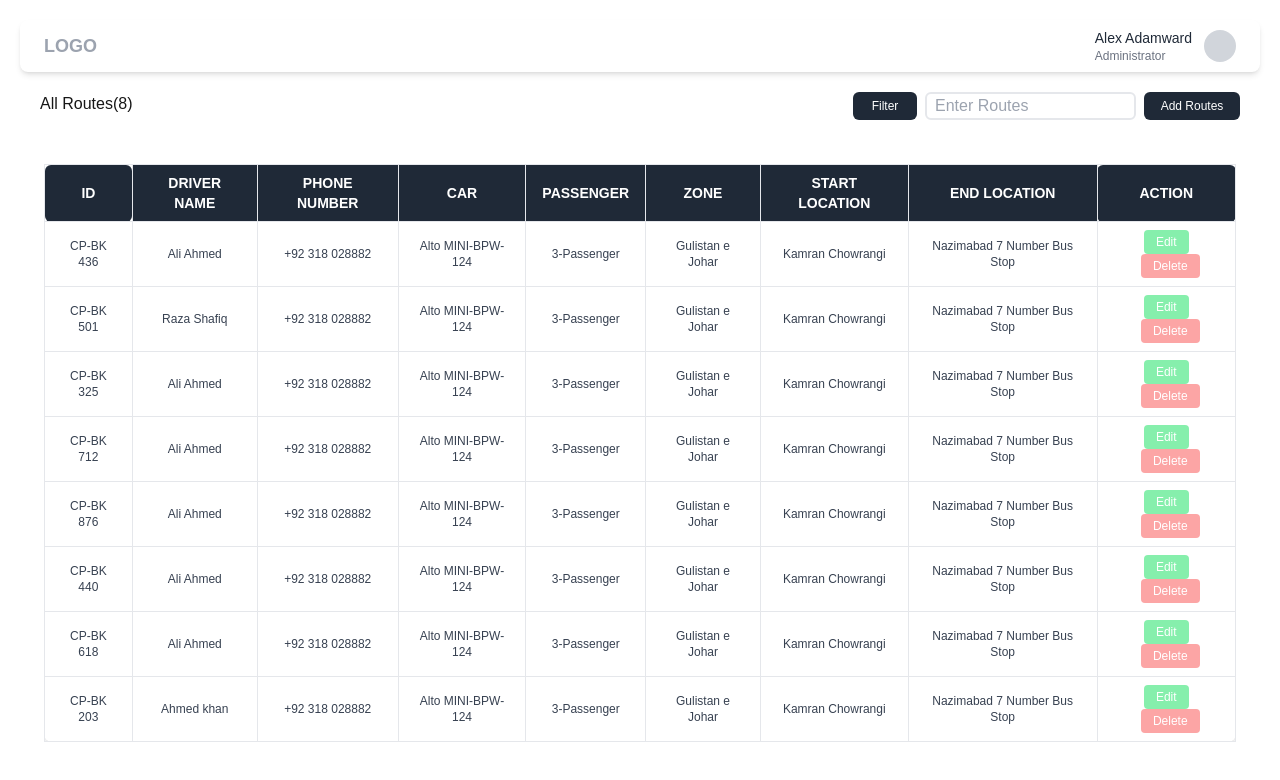
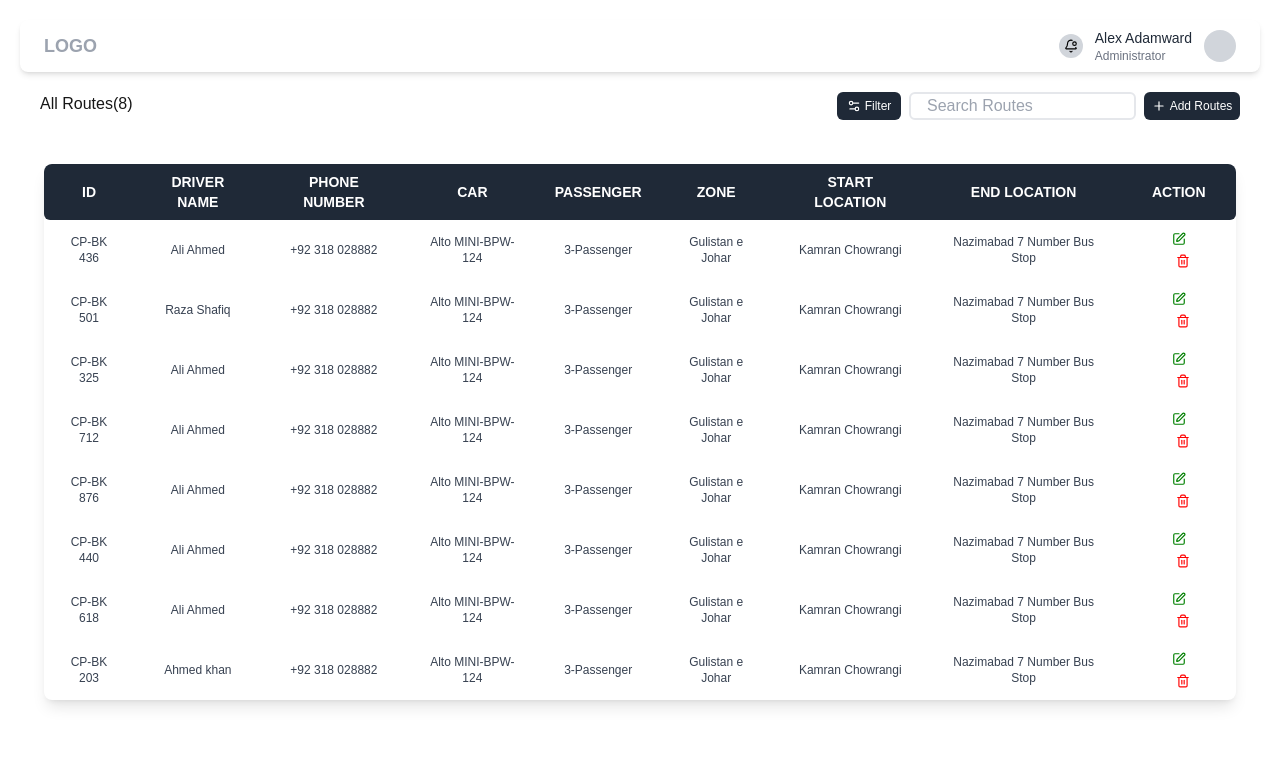
Before and after one commit to Kumailabbass/tracking-carpool, a Next.js app: page /list in a window 1280 px wide. Shown: the top 780 px of the page. Built offline with nearby package versions, Linux system fonts and the light colour scheme.

Commit message:
fix: Resolve dynamic driver route table issues

```diff
--- a/src/app/list/page.jsx
+++ b/src/app/list/page.jsx
@@ -1,88 +1,16 @@
-// import React from 'react'
-
-// const data = () => {
-//     id:"wdkjkd";
+"use client";
+import React, { useState } from "react";
+import { BellDot} from "lucide-react";
+import { Settings2 } from "lucide-react";
+import { Plus } from "lucide-react";
+import { SquarePen, Trash2 } from "lucide-react";
 
 
-//   return (
-//     <div className='p-5'>
+const DriverTable = () => {
+  const [searchQuery, setSearchQuery] = useState("");
 
-// <nav className="flex justify-between items-center px-6 py-2 bg-white shadow-md rounded-lg">
+  const drivers = [
 
-//       <div className="text-gray-400 font-semibold text-lg">LOGO</div>
-
-//       <div className="flex items-center space-x-3">
-//         <div className="relative w-5 h-5">
-//           {/* <Image
-//             src="/"
-//             alt="Notification"
-//             layout="fill"
-//             objectFit="contain"
-//           /> */}
-//         </div>
-//         <div>
-//           <p className="text-gray-800 text-sm font-medium">Alex Adamward</p>
-//           <p className="text-gray-500 text-xs">Administrator</p>
-//         </div>
-//         <div className="w-8 h-8 rounded-full bg-gray-300"></div>
-//       </div>
-//     </nav>
-
-//     <div>
-//         <div className='flex justify-between m-10'>
-//                 <p>All Routes(154)</p>
-//                 <div className='flex gap-2'>
-//                 <a className='bg-black w-16 rounded-md' href=""></a>
-//                 <input className='border-2 rounded-md' type="text" name="" id="" />
-//                 <a className='bg-black w-24 rounded-md' href=""></a>
-//                 </div>
-//         </div>
-//     </div>
-
-//     <div className='w-full flex justify-center gap-x-4 bg-gray-800 text-white'>
-//         <table>
-//             <thead>
-//                 <tr className='flex gap-10'>
-//                 <th>ID</th>
-//                 <th>Driver Name</th>
-//                 <th>Phone Number</th>
-//                 <th>Car</th>
-//                 <th>Pessenger</th>
-//                 <th>Zone</th>
-//                 <th>Start Loaction</th>
-//                 <th>End Location</th>
-//                 <th>Action</th>
-//                 </tr>
-//             </thead>
-//             <tbody>
-//                 <tr className='flex gap-10'>
-//                     <td>01</td>
-//                     <td>aweem</td>
-//                     <td>kumail</td>
-//                     <td>pakistan</td>
-//                     <td>karachi</td>
-//                     <td>lab</td>
-//                     <td>theory</td>
-//                     <td>Practical</td>
-//                     <td>marks</td>
-//                 </tr>
-//             </tbody>
-//         </table>
-//     </div>
-
-//     </div>
-//   )
-// }
-
-// export default data
-
-
-// components/DriverTable.js
-
-import React from "react";
-
-const DriverTable = () => {
-  const drivers = [
     {
       id: "CP-BK 436",
       name: "Ali Ahmed",
@@ -165,7 +93,16 @@ const DriverTable = () => {
     },
   ];
 
-
+  const filteredDrivers = drivers.filter((driver) =>
+    driver.name.toLowerCase().includes(searchQuery.toLowerCase()) ||
+    driver.id.toLowerCase().includes(searchQuery.toLowerCase()) ||
+    driver.zone.toLowerCase().includes(searchQuery.toLowerCase()) ||
+    driver.passenger.toLowerCase().includes(searchQuery.toLowerCase())||
+    driver.phone.toLowerCase().includes(searchQuery.toLowerCase())||
+    driver.startLocation.toLowerCase().includes(searchQuery.toLowerCase())||
+    driver.endLocation.toLowerCase().includes(searchQuery.toLowerCase())||
+    driver.car.toLowerCase().includes(searchQuery.toLowerCase())
+  );
   return (
     <div className='p-5'>
 
@@ -176,6 +113,11 @@ const DriverTable = () => {
         <div className="flex items-center space-x-3">
           <div className="relative w-5 h-5">
           </div>
+
+          <div className="w-6 h-6 rounded-full bg-gray-300 flex justify-center items-center">
+          <BellDot size={14} color="black" />
+          </div>
+
           <div>
             <p className="text-gray-800 text-sm font-medium">Alex Adamward</p>
             <p className="text-gray-500 text-xs">Administrator</p>
@@ -188,51 +130,68 @@ const DriverTable = () => {
         <div className='flex justify-between m-5'>
           <p>All Routes({drivers.length})</p>
           <div className='flex gap-2'>
-                    <a className='bg-gray-800 w-16 rounded-md text-white flex justify-center items-center text-xs' href="">Filter</a>
-                    <input className='border-2 rounded-md indent-2' type="text" name="" id="" placeholder="Enter Routes" />
-                    <a className='bg-gray-800 w-24 text-white rounded-md text-xs flex justify-center items-center' href="">Add Routes</a>
+            <a className='bg-gray-800 w-16 rounded-md text-white flex justify-center items-center gap-1 text-xs' href="">
+            <Settings2 size={14} color="white" />
+            Filter</a>
+            <input
+              className="border-2 rounded-md indent-2 px-2"
+              type="text"
+              placeholder="Search Routes"
+              value={searchQuery}
+              onChange={(e) => setSearchQuery(e.target.value)}/>
+              <a className='bg-gray-800 w-24 text-white rounded-md text-xs flex justify-center items-center gap-1' href="">
+              <Plus size={14} color="white" />
+                Add Routes</a>
           </div>
         </div>
       </div>
 
 
       <div className="p-6">
-      <div className="overflow-x-auto">
-        <table className="min-w-full border border-gray-200 shadow-md bg-white rounded-lg">
+        <div className="overflow-x-auto bg-white shadow-lg rounded-lg">
+          <table className="min-w-full ">
             <thead>
               <tr className="bg-gray-800 text-white uppercase text-sm font-semibold">
-              <th className="py-2 px-4 border rounded-md">ID</th>
-              <th className="py-2 px-4 border">Driver Name</th>
-              <th className="py-2 px-4 border">Phone Number</th>
-              <th className="py-2 px-4 border">Car</th>
-              <th className="py-2 px-4 border">Passenger</th>
-              <th className="py-2 px-4 border">Zone</th>
-              <th className="py-2 px-4 border">Start Location</th>
-              <th className="py-2 px-4 border">End Location</th>
-              <th className="py-2 px-4 border rounded-md">Action</th>
+                <th className="py-2 px-4 rounded-l-md">ID</th>
+                <th className="py-2 px-4">Driver Name</th>
+                <th className="py-2 px-4">Phone Number</th>
+                <th className="py-2 px-4">Car</th>
+                <th className="py-2 px-4">Passenger</th>
+                <th className="py-2 px-4">Zone</th>
+                <th className="py-2 px-4">Start Location</th>
+                <th className="py-2 px-4">End Location</th>
+                <th className="py-2 px-4 rounded-r-md">Action</th>
               </tr>
             </thead>
             <tbody>
-            {drivers.map((driver, index) => (
+              {filteredDrivers.length > 0 ? (
+                filteredDrivers.map((driver, index) => (
                   <tr key={index} className="text-gray-700 text-center text-xs">
-                <td className="py-2 px-4 border">{driver.id}</td>
-                <td className="py-2 px-4 border">{driver.name}</td>
-                <td className="py-2 px-4 border">{driver.phone}</td>
-                <td className="py-2 px-4 border">{driver.car}</td>
-                <td className="py-2 px-4 border">{driver.passenger}</td>
-                <td className="py-2 px-4 border">{driver.zone}</td>
-                <td className="py-2 px-4 border">{driver.startLocation}</td>
-                <td className="py-2 px-4 border">{driver.endLocation}</td>
-                <td className="py-2 px-4 border">
-                  <button className="bg-green-300 text-white px-3 py-1 rounded">
-                    Edit
+                    <td className="py-2 px-4">{driver.id}</td>
+                    <td className="py-2 px-4">{driver.name}</td>
+                    <td className="py-2 px-4">{driver.phone}</td>
+                    <td className="py-2 px-4">{driver.car}</td>
+                    <td className="py-2 px-4">{driver.passenger}</td>
+                    <td className="py-2 px-4">{driver.zone}</td>
+                    <td className="py-2 px-4">{driver.startLocation}</td>
+                    <td className="py-2 px-4">{driver.endLocation}</td>
+                    <td className="py-2 px-4">
+                      <button className=" text-white px-3 py-1 rounded">
+                      <SquarePen size={14} color="green" />
                       </button>
-                  <button className="bg-red-300 text-white px-3 py-1 rounded ml-2">
-                    Delete
+                      <button className=" text-white px-3 py-1 rounded ml-2">
+                      <Trash2 size={14} color="red" />
                       </button>
                     </td>
                   </tr>
-            ))}
+                ))
+              ) : (
+                <tr>
+                  <td colSpan="9" className="py-2 px-4 border text-center text-gray-500">
+                    No drivers found
+                  </td>
+                </tr>
+              )}
             </tbody>
           </table>
         </div>
@@ -242,4 +201,5 @@ const DriverTable = () => {
 };
 
 
+
 export default DriverTable;
```
Lines whose indentation alone changed are shown as unchanged.
